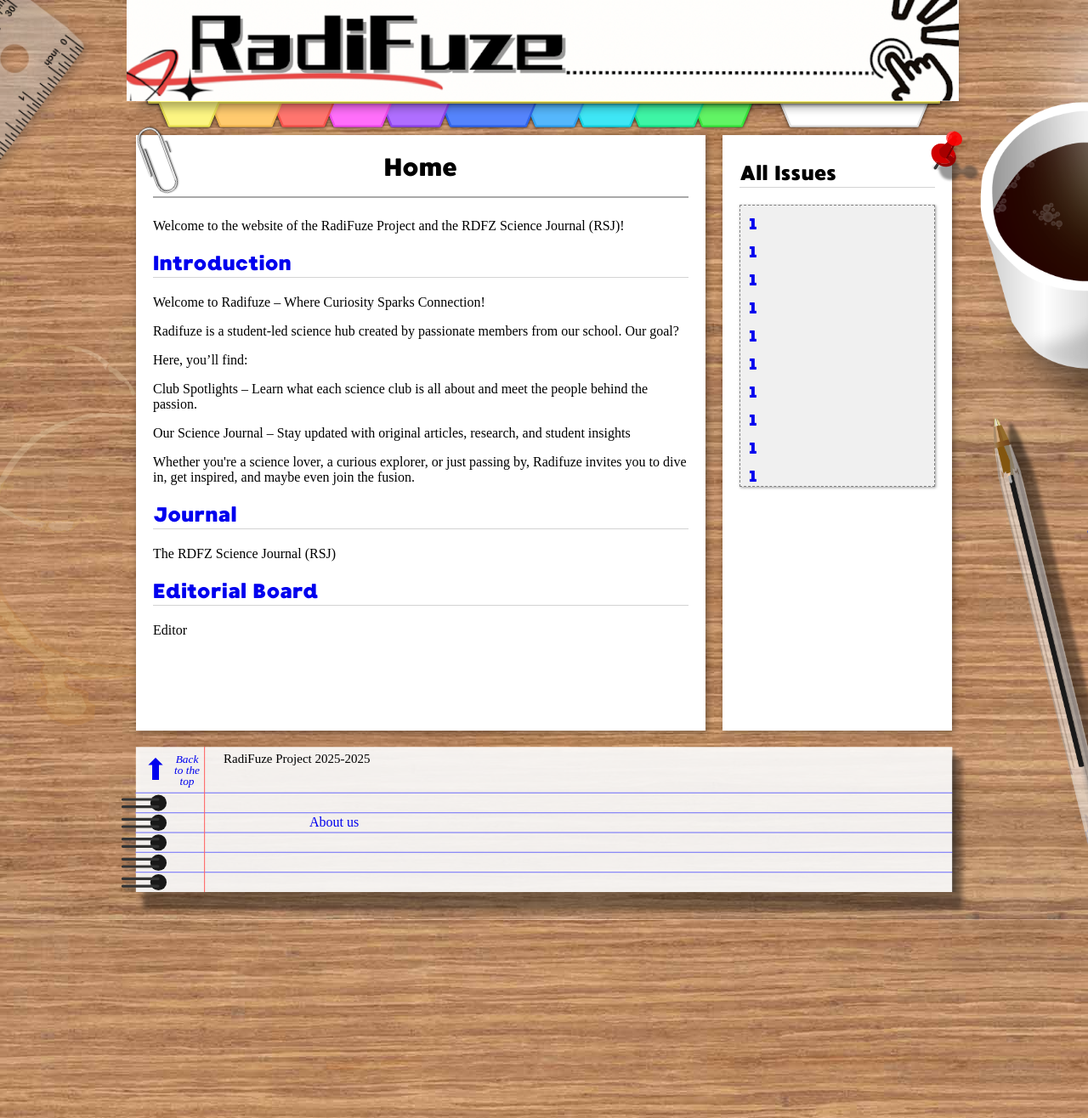
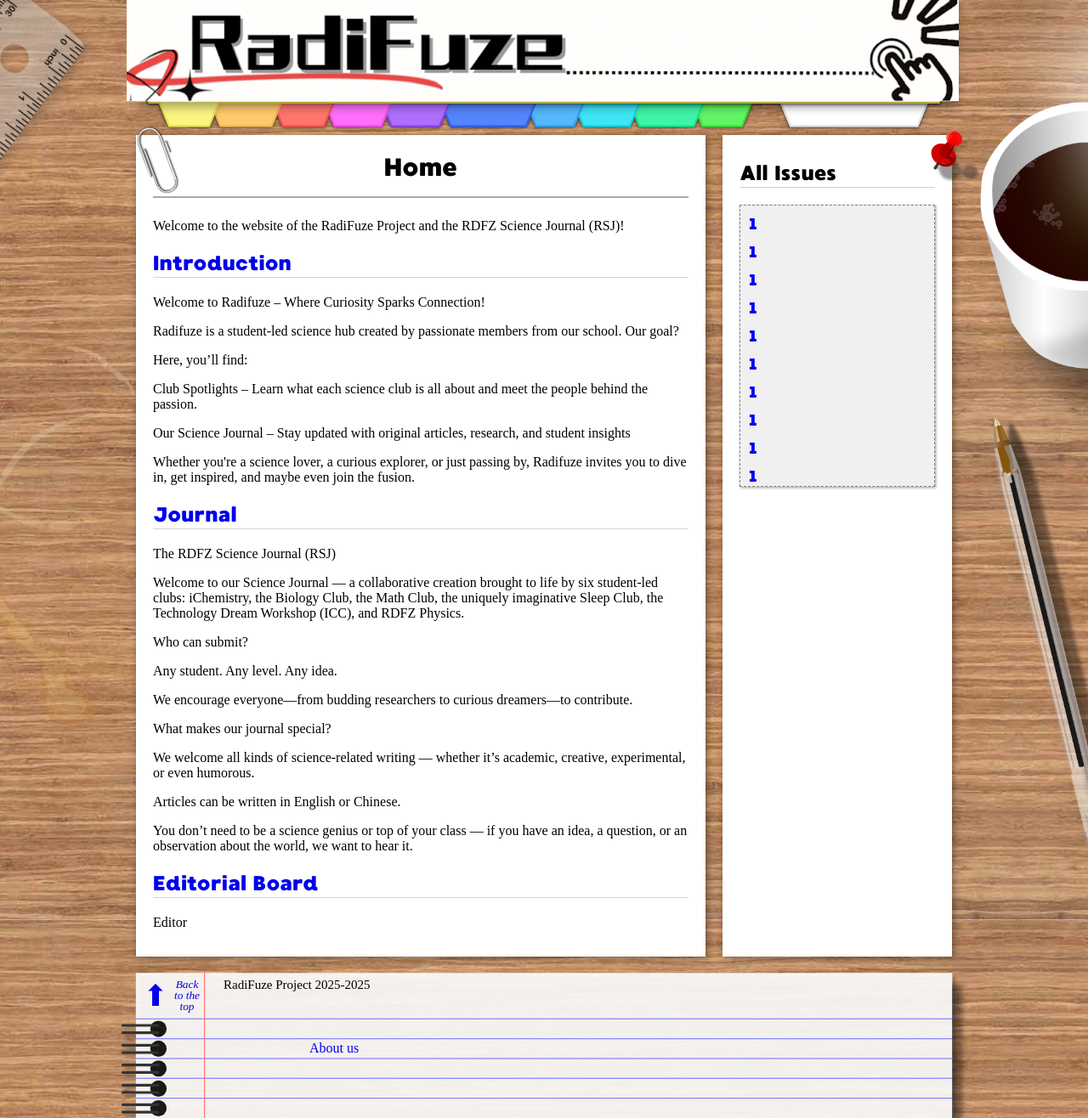
Before and after one commit to CareyRunboLi/radifuze.org, a Jekyll site: the page built from index.html, in a window 1280 px wide. Shown: the whole page at 85% size. Built offline with Jekyll 4.4.1, drawn with Linux system fonts in a browser that asks for light colours; some web fonts are replaced.

Commit message:
Update index.html

```diff
--- a/index.html
+++ b/index.html
@@ -22,6 +22,14 @@ scripts: <script src="slideshow/jquery-3.6.0.slim.min.js" defer></script>
             <section>
                 <h2><a href="{{ site.baseurl }}/">Journal</a></h2>
                 <p>The RDFZ Science Journal (RSJ)</p>
+                <p>Welcome to our Science Journal — a collaborative creation brought to life by six student-led clubs: iChemistry, the Biology Club, the Math Club, the uniquely imaginative Sleep Club, the Technology Dream Workshop (ICC), and RDFZ Physics.</p>
+                <p>Who can submit?</p>
+                <p>Any student. Any level. Any idea.</p>
+                <p>We encourage everyone—from budding researchers to curious dreamers—to contribute.</p>
+                <p>What makes our journal special?</p>
+                <p>We welcome all kinds of science-related writing — whether it’s academic, creative, experimental, or even humorous.</p>
+                <p>Articles can be written in English or Chinese.</p>
+                <p>You don’t need to be a science genius or top of your class — if you have an idea, a question, or an observation about the world, we want to hear it.</p>
             </section>
 
             <section>
```
